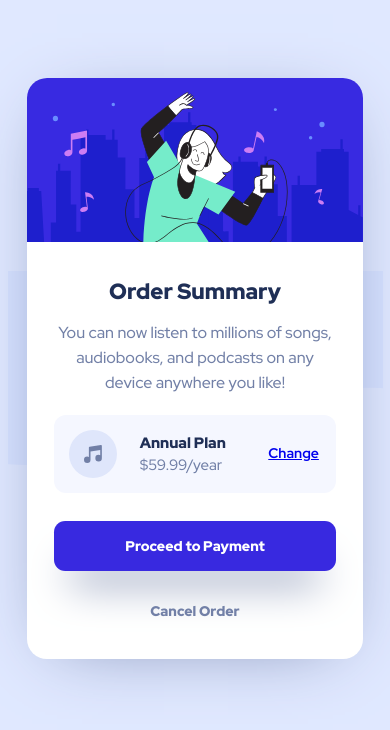
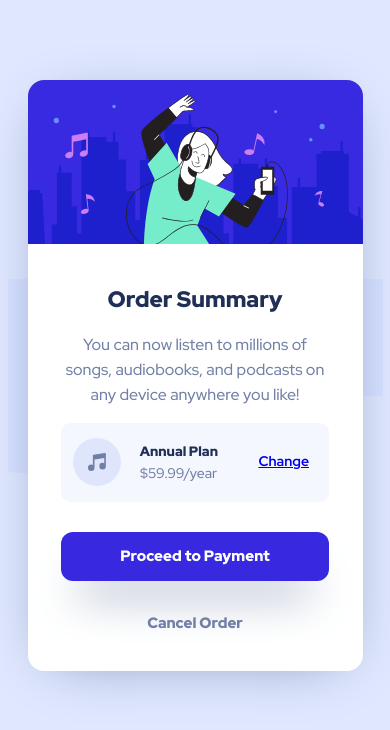
Before and after one commit to em-ewaa/Challenge-1, a plain HTML site: page index.html in a window 390 px wide. Drawn offline with Linux system fonts and the light colour scheme.

Commit message:
Added meta data (description, author), alt descriptions to images,changed css @media query and edited README file

```diff
--- a/css/style.css
+++ b/css/style.css
@@ -6,9 +6,7 @@
   --dark-blue: hsl(223, 47%, 23%);
   font: 10px/25px 'Red Hat Display', sans-serif;
 }
-/* * {
-  border: 1px red solid;
-} */
+
 body {
   box-sizing: border-box;
   color: var(--des-blue);
@@ -20,7 +18,7 @@ body {
 .bubble {
   background-color: #fff;
   max-width: 450px;
-  margin: 20% auto;
+  margin: 10rem auto;
   border-radius: 2em;
   overflow: hidden;
   box-shadow: 0 1em 7em -3em var(--des-blue);
@@ -34,6 +32,7 @@ body {
 h1, h2 {
   font-weight: 900;
   color: var(--dark-blue);
+  white-space: nowrap;
 }
 h1 {
   font-size: 2.8em;
@@ -85,6 +84,7 @@ p {
 }
 a {
   font-size: 1.5em;
+  white-space: nowrap;
 }
 .payment {
   padding: .8em 3em;
@@ -112,7 +112,7 @@ a:active:not(#change)  {
 }
 
 .cancel:hover {
-  color: var(--dark-blue)
+  color: var(--dark-blue);
 }
 
 a {
@@ -120,35 +120,27 @@ a {
 }
 
 @media only screen and (max-width: 480px) {
+  :root {
+    font: 8px/25px 'Red Hat Display', sans-serif;
+  }
   body {
     background-image: url("/Challenge-1/images/pattern-background-mobile.svg");
   }
   .bubble {
-  margin: 20% 7%;
-  }
-  .container {
-    padding: 5% 8% 10% 8%;
-  }
-  h1 {
-    font-size: 2.2em;
-    padding: .5em;
+    min-width: 320px;
+    max-width: 335px;
   }
   .text {
-    min-width: 263px;
+    min-width: 265px;
+    max-width: 270px;
   }
-  h2, p {
-    font-size: 1.5em;
+  .text {
+    font-size: 16px;
+  }
+  .plan-text p, #change {
+    font-size: 14px;
   }
   a {
-    font-size: 1.4em;
+    font-size: 15px;
   }
-  .plan-text > * {
-    margin: .8em .5em;
   }
-  .change {
-    padding: 0 1.7em 0 0;
-  }
-  .payment {
-    padding: .9em 3em;
-  }
-}
--- a/index.html
+++ b/index.html
@@ -2,33 +2,34 @@
 <html lang="en">
 <head>
   <meta charset="UTF-8">
-  <meta http-equiv="X-UA-Compatible" content="IE=edge">
   <meta name="viewport" content="width=device-width, initial-scale=1.0">
+  <meta name="author" content="Ewa Majowska">
+  <link rel="stylesheet" href="./css/style.css">
   <link rel="preconnect" href="https://fonts.googleapis.com">
   <link rel="preconnect" href="https://fonts.gstatic.com" crossorigin>
   <link href="https://fonts.googleapis.com/css2?family=Red+Hat+Display:wght@500;700;900&display=swap" rel="stylesheet">
-  <link rel="stylesheet" href="./css/style.css">
   <link rel="shortcut icon" href="./images/favicon-32x32.png" type="image/x-icon">
   <title>Order Summary</title>
+  <meta name="description" content="You can now listen to millions of songs, audiobooks, and podcasts on any device anywhere you like! Check out our subscription plans to listen to music without ads."
 </head>
 <body>
   <div class="bubble">
-    <img src="./images/illustration-hero.svg" alt="Illustrated person enjoying our streaming service." class="music-guy">
+    <img src="./images/illustration-hero.svg" alt="Illustrated person enjoying our streaming service" class="music-guy">
     <div class="container">
       <h1>Order Summary</h1>
       <p class="text">You can now listen to millions of songs, audiobooks, and podcasts on any device anywhere you like!</p>
       <div class="plan-box">
-        <img src="./images/icon-music.svg" height="48px" width="48px" class="music">
+        <img src="./images/icon-music.svg" height="48px" width="48px" class="music" alt="Music icon">
         <div class="plan-text">
           <h2>Annual Plan</h2>
           <p>$59.99/year</p>
         </div>
         <div class="change">
-        <a href="#" title="Change your Plan." id="change">Change</a>
+        <a href="#" title="Change your Plan" id="change">Change</a>
         </div>
       </div>
-      <a href="#" title="Proceed to payment." class="payment">Proceed to Payment</a>
-      <a href="#" title="Cancel order." class="cancel">Cancel Order</a>
+      <a href="#" title="Proceed to payment" class="payment">Proceed to Payment</a>
+      <a href="#" title="Cancel order" class="cancel">Cancel Order</a>
     </div>
   </div>
 </body>
```
Also changed, not shown: 1 other file.
